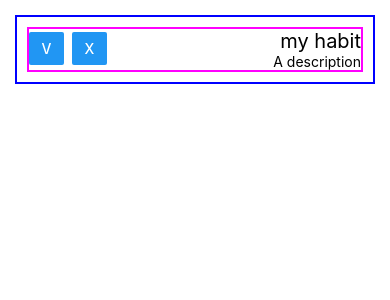
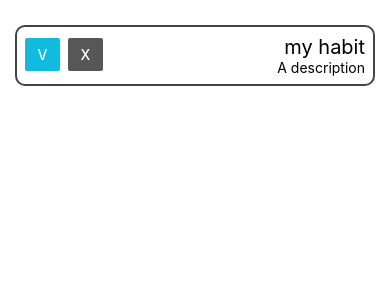
Before and after one commit to jakub-wawrzyniak/small-habitTracker, a React Native app: screen / in a window 390 px wide. Shown: the top 300 px of the page. Built offline with nearby package versions, Linux system fonts and the light colour scheme.

Commit message:
Added conditional rendering of the buttons and improved layout

```diff
--- a/App.js
+++ b/App.js
@@ -17,10 +17,9 @@ class Habit {
 
 const style = StyleSheet.create({
   frame1: {
-    borderWidth: 2,
+    // borderWidth: 2,
     borderColor: 'blue',
     margin: 15,
-    padding: 10,
   },
   h1: {
     fontSize: 24,
@@ -32,14 +31,12 @@ const style = StyleSheet.create({
   p: {
     fontSize: 14,
   },
-  checked: {
-    backgroundColor: "red"
-  },
   habitView: {
     borderWidth: 2,
-    borderColor: 'magenta',
-    // margin: 15,
-    // padding: 10,
+    borderRadius: 10,
+    marginVertical: 10,
+    padding: 8,
+    borderColor: '#444',
     flexDirection: "row",
     justifyContent: "space-between",
     alignItems: "center",
@@ -59,14 +56,22 @@ const style = StyleSheet.create({
 })
 
 const HabbitButtons = ({habit, setHabit}) => {
-  return <View style={style.habbitButtons}>
-    <View style={style.btn}><Button title="V" /></View>
-    <View style={style.btn}><Button title="X" /></View>
-  </View>
+  let jsx = []
+  for (let type of [["V", "done"], ["X", "missed"]]) {
+    let color = "#575757";
+    if (habit.status.includes(type[1])) color = "#1bd"
+    jsx.push(
+      <View style={style.btn} key={type[0]}>
+        <Button title={type[0]} color={color}/>
+      </View>
+    )
+  }
+
+  return <View style={style.habbitButtons}>{jsx}</View>
 }
 
-const HabitView = ({habit: initHabit}) => {
-  const [habit, setHabit] = useState(initHabit)
+const HabitView = (props) => {
+  const [habit, setHabit] = useState(props.habit)
   return <View style={style.habitView}>
     <HabbitButtons habit={habit} setHabit={setHabit}/>
     <View>
@@ -77,7 +82,7 @@ const HabitView = ({habit: initHabit}) => {
 }
 
 const App = () => {
-  const h1 = new Habit("my habit","", "A description")
+  const h1 = new Habit("my habit","done", "A description")
   return (
     <View style={style.frame1}>
       <HabitView habit={h1}></HabitView>
```
